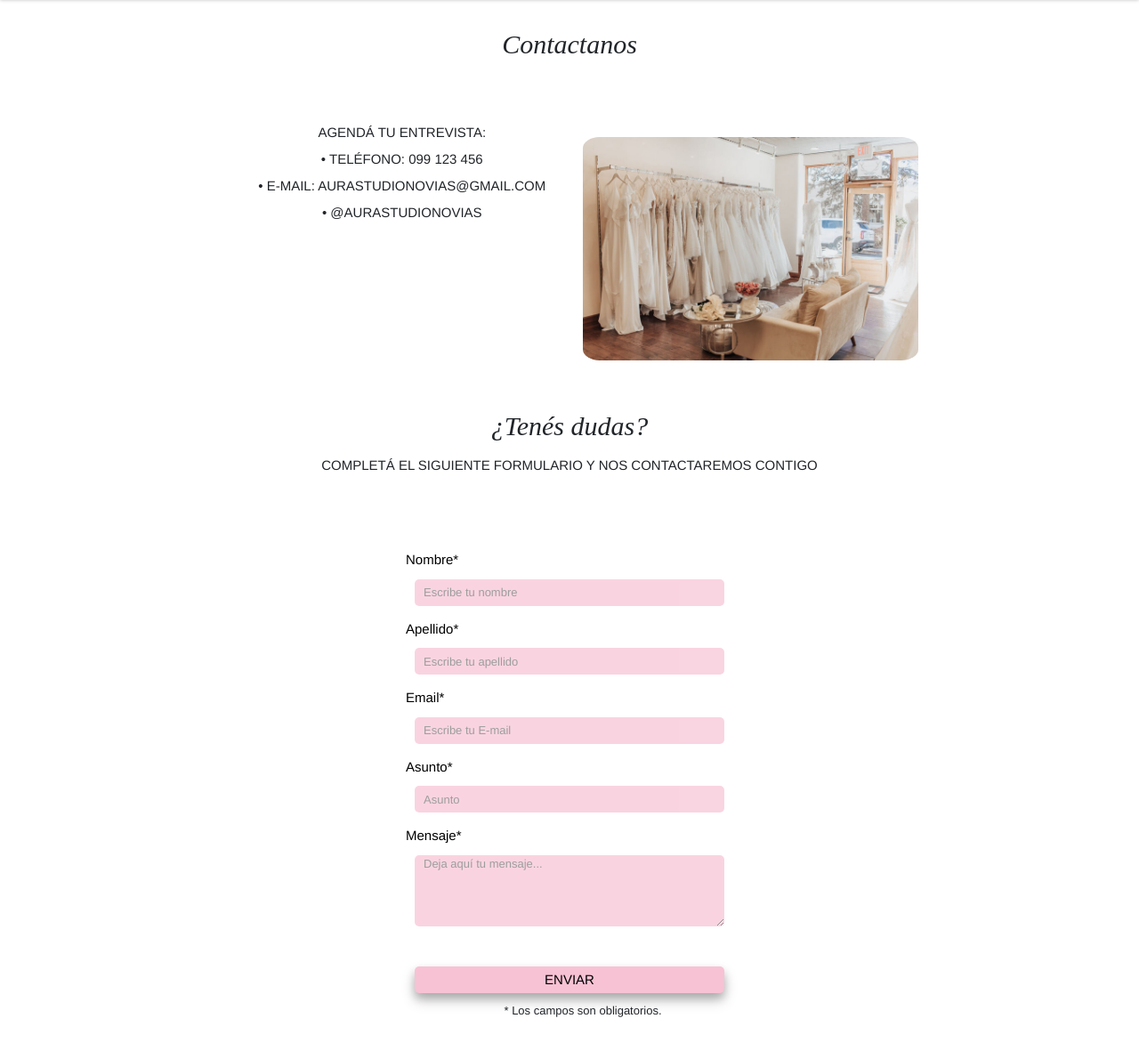
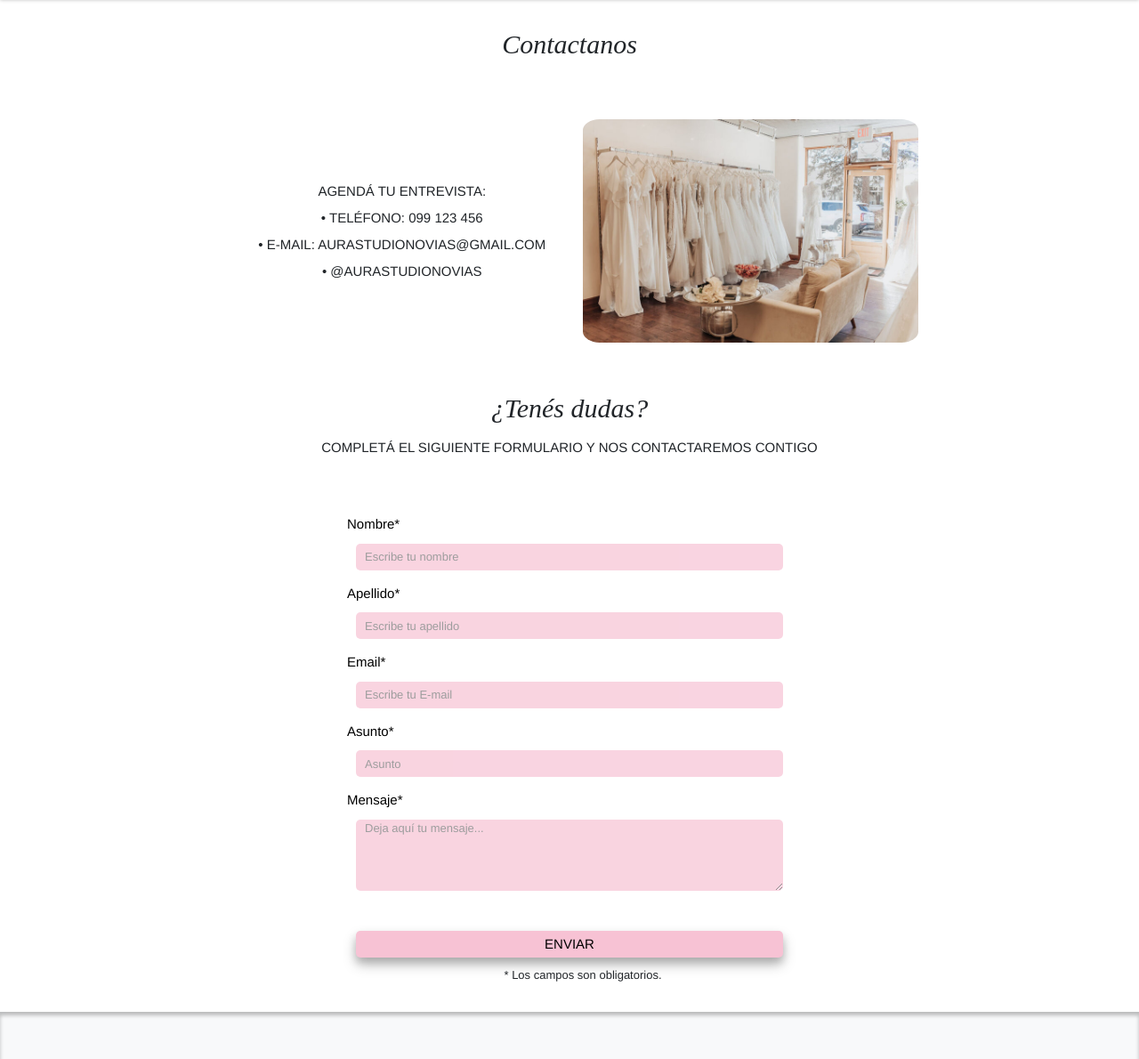
Before and after one commit to magdafb/PF_FernandezBarriosMagdalena, a plain HTML site: page pages/contacto.html in a window 1280 px wide. Shown: the part 110-1300 px from the top of the page at 89% size. Drawn offline with nearby package versions, Linux system fonts and the light colour scheme; a web font is replaced by a local one.

Commit message:
Update styles.css

```diff
--- a/css/styles.css
+++ b/css/styles.css
@@ -18,11 +18,6 @@ main {
 }
 
 /*---------HEADER------------*/
-@media (min-width: 768px) {
-        .full-width-div {
-            width: 100%;
-        }
-    }
 #header {
     background-color: #ffffff;
     box-shadow: 0px 4px 4px 0px rgba(0, 0, 0, 0.25);
@@ -30,6 +25,7 @@ main {
     justify-content: space-between;
     padding: 5px 10%;
 }
+
 .navbar-brand {
     cursor: pointer;
 }
@@ -66,14 +62,14 @@ main {
     position: relative;
     height: 100vh;
     background-image: url(../Images/ourbride.jpg);
+    background-size: 100% 100%;
+    background-position: center;
     background-size: cover;
-    background-position: center;
     opacity: 0.7;
     margin: 0;
     width: 100%;
     overflow: hidden;
 }
-
 
 .btn.btn-primary {
     padding: 15px 20px;
@@ -488,6 +484,21 @@ p{
     gap: 20px;
     margin-top: 30px;
 }
+#contenido-contacto .row {
+    display: flex;
+    align-items: center;
+    justify-content: center;
+    text-align: center;
+}
+
+#contenido-contacto .col-md-6 {
+    flex: 1;
+}
+
+#contenido-contacto .col-md-6 img {
+    display: block;
+    margin: 0 auto;
+}
 
 .texto-contacto {
     font-family: 'Arimo', sans-serif;
@@ -529,15 +540,16 @@ p{
     text-transform: uppercase;
 }
 
+
 .contact-form {
     width: 100%;
-    max-width: 500px;
-    margin: 30px auto;
-    padding: 20px;
-}
+    max-width: 700px;
+    margin: 0 auto;
+    padding: 0px;
+    }
+
 
 .input-group {
-    width: 100%;
     display: flex;
     flex-direction: column;
     align-items: center;
```
